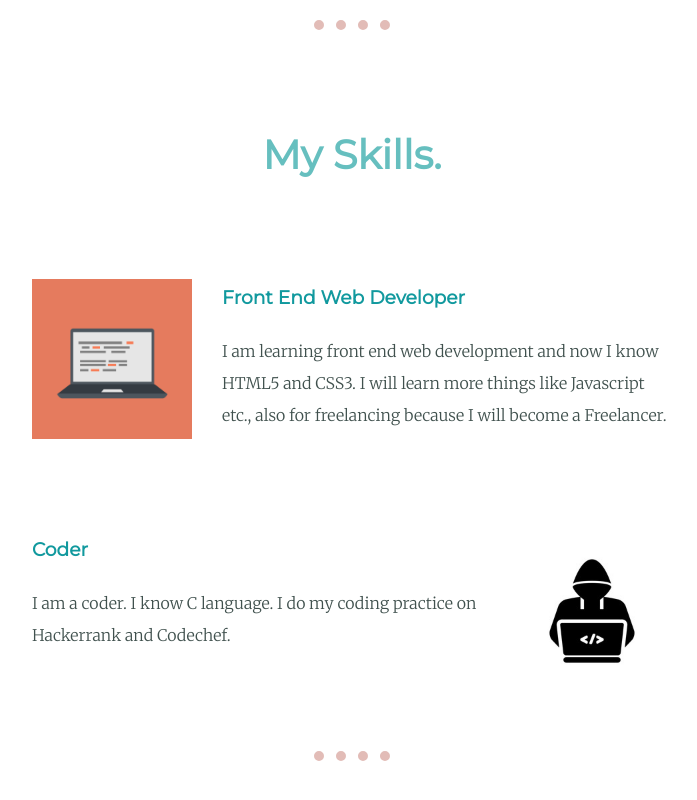
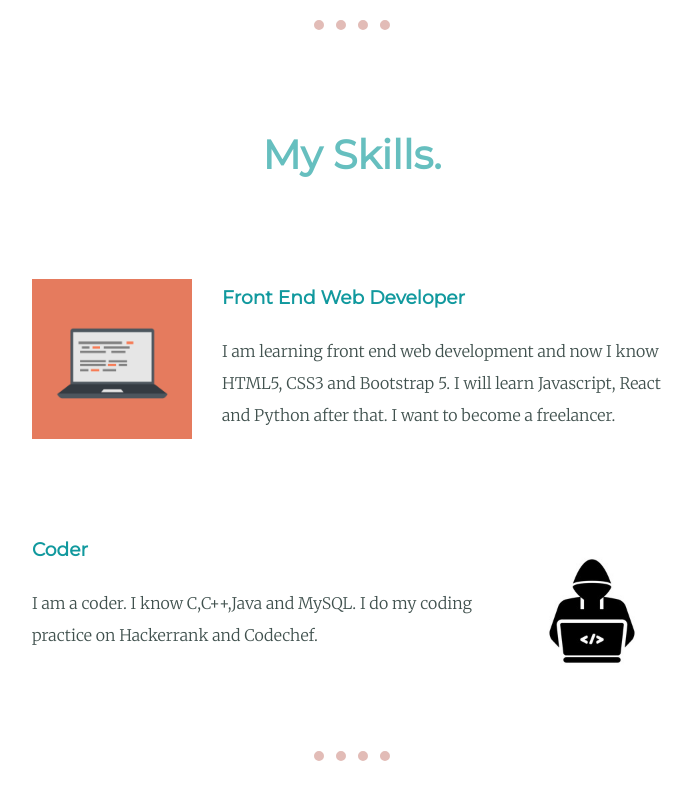
Before and after one commit to AmoghPatel1/website2, a plain HTML site: page index.html in a window 1280 px wide. Shown: the part 1262-2062 px from the top of the page, without its empty margins (288-985 px from the left). Drawn offline with Linux system fonts and the light colour scheme.

Commit message:
Update index.html

```diff
--- a/index.html
+++ b/index.html
@@ -15,7 +15,7 @@
     <img class="top-cloud" src="images/cloud.png" alt="cloud-image">
     <h1>I'm Amogh</h1>
     <p class="secondline">
-    <h2>a <span>pro</span>grammer.</h2>
+    <h2>a <span>Pro</span>grammer and Learner.</h2>
     </p>
     <img class="bottom-cloud" src="images/cloud.png" alt="cloud-image">
     <img src="images/mountain.png" alt="mountain-image">
@@ -37,13 +37,13 @@
       <div class="skill-row">
         <img class="computer" src="computer.png" alt="skills-photo">
         <h3>Front End Web Developer</h3>
-        <p>I am learning front end web development and now I know HTML5 and CSS3. I will learn more things like Javascript etc., also for freelancing because I will become a Freelancer.</p>
+        <p>I am learning front end web development and now I know HTML5, CSS3 and Bootstrap 5. I will learn Javascript, React and Python after that. I want to become a freelancer.</p>
       </div>
 
       <div class="skill-row">
         <img class="coder" src="images/coder.png" alt="Coder-img">
         <h3>Coder</h3>
-        <p>I am a coder. I know C language. I do my coding practice on Hackerrank and Codechef. </p>
+        <p>I am a coder. I know C,C++,Java and MySQL. I do my coding practice on Hackerrank and Codechef. </p>
       </div>
 
     </div>
```
